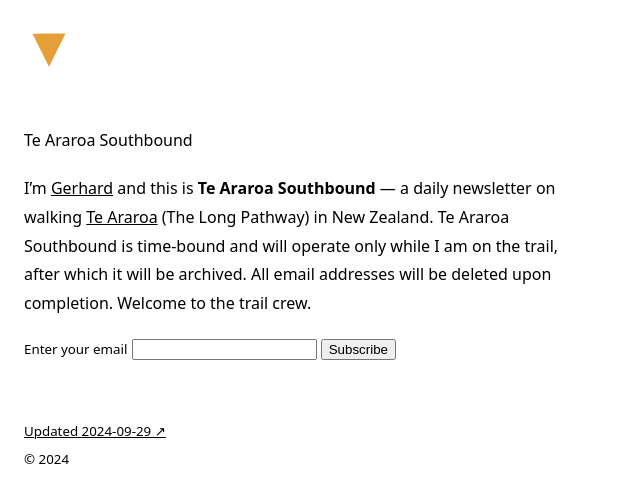
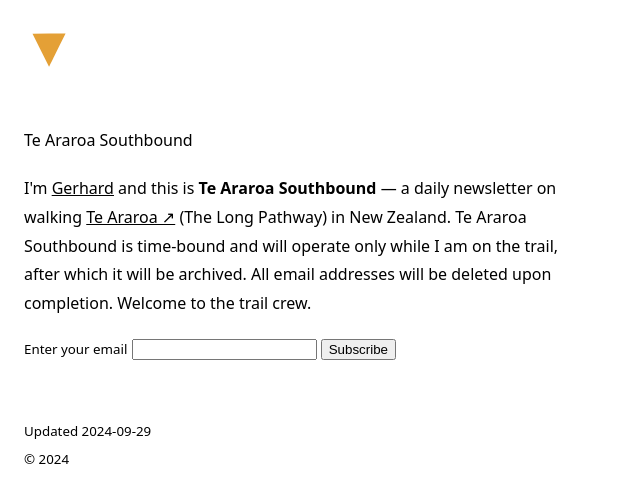
Before and after one commit to gerhardlanz/ta-sobo.gerhardla.nz, a Jekyll site: the page built from index.html, in a window 1280 px wide. Shown: the top 503 px of the page, without its empty margins (0-640 px from the left). Built offline with Jekyll 4.4.1, drawn with Linux system fonts in a browser that asks for light colours; Markdown is read by kramdown in place of the engine named in the settings; some of the changed lines change nothing that is shown.

Commit message:
feat: refactor default.html and index.md layouts

```diff
--- a/_layouts/default.html
+++ b/_layouts/default.html
@@ -85,11 +85,9 @@
             {% endif %}
             <br>
             {% if page.collection == 'notes' or page.collection == 'posts' %}
-            <li><small><a href="https://github.com/gerhardlanz/gerhardla.nz/commits/main/">Published <time>{{ page.date
-                            | date: "%Y-%m-%d" }} ↗</time></a></small></li>
+            <li><small>Published <time>{{ page.date | date: "%Y-%m-%d" }}</time></small></li>
             {% else %}
-            <li><small><a href="https://github.com/gerhardlanz/gerhardla.nz/commits/main/">Updated <time>{{ "now" |
-                            date: "%Y-%m-%d" }} ↗</time></a></small></li>
+            <li><small>Updated <time>{{ "now" | date: "%Y-%m-%d" }}</time></small></li>
             {% endif %}
             <li><small>&copy; {{ site.time | date: '%Y' }}</small></li>
         </ul>
--- /dev/null
+++ b/index.html
@@ -0,0 +1,18 @@
+---
+layout: default
+permalink: /
+---
+
+<p>I'm <a href="https://gerhardla.nz">Gerhard</a> and this is <strong>Te Araroa Southbound</strong> — a daily newsletter
+  on walking <a href="https://www.teararoa.org.nz">Te Araroa ↗</a> (The Long Pathway) in New Zealand. Te Araroa
+  Southbound is time-bound and will operate only while I am on the trail, after which it will be archived. All email
+  addresses will be deleted upon completion. Welcome to the trail crew.</p>
+
+<form aria-label="Subscribe to newsletter" action="https://buttondown.email/api/emails/embed-subscribe/gerhard"
+  method="post" target="popupwindow" onsubmit="window.open('https://buttondown.email/gerhard','popupwindow')"
+  class="embeddable-buttondown-form">
+  <label for="bd-email"><small>Enter your email</small> </label>
+  <input type="email" name="email" id="bd-email" />
+  <input type="hidden" value="1" name="embed" />
+  <input type="submit" value="Subscribe" />
+</form>
--- a/index.md
+++ /dev/null
@@ -1,18 +0,0 @@
----
-layout: default
-permalink: /
----
-
-I'm [Gerhard](https://gerhardla.nz) and this is **Te Araroa Southbound** — a daily newsletter on walking [Te Araroa](https://www.teararoa.org.nz) (The Long Pathway) in New Zealand. Te Araroa Southbound is time-bound and will operate only while I am on the trail, after which it will be archived. All email addresses will be deleted upon completion. Welcome to the trail crew.
-
-<form aria-label="Subscribe to newsletter"
-  action="https://buttondown.email/api/emails/embed-subscribe/gerhard"
-  method="post"
-  target="popupwindow"
-  onsubmit="window.open('https://buttondown.email/gerhard','popupwindow')"
-  class="embeddable-buttondown-form">
-  <label for="bd-email"><small>Enter your email</small> </label>
-  <input type="email" name="email" id="bd-email" />
-  <input type="hidden" value="1" name="embed" />
-  <input type="submit" value="Subscribe" />
-</form>
```
